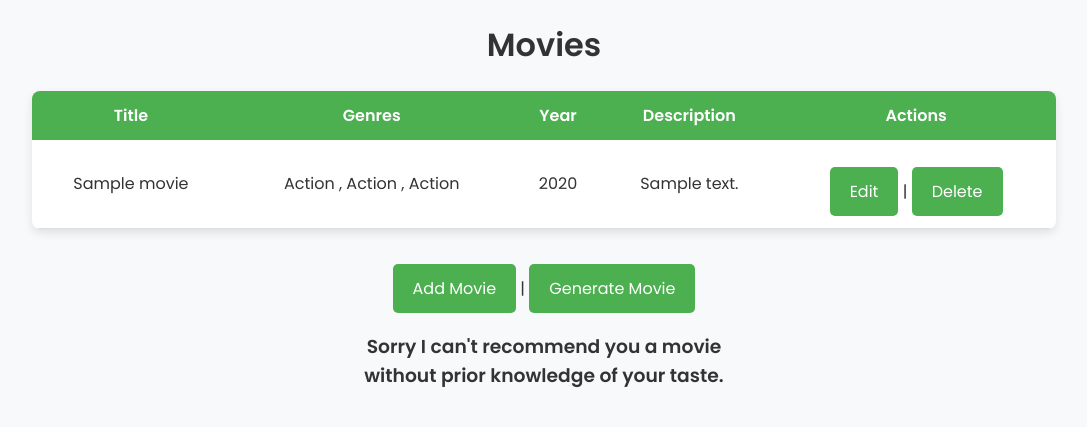
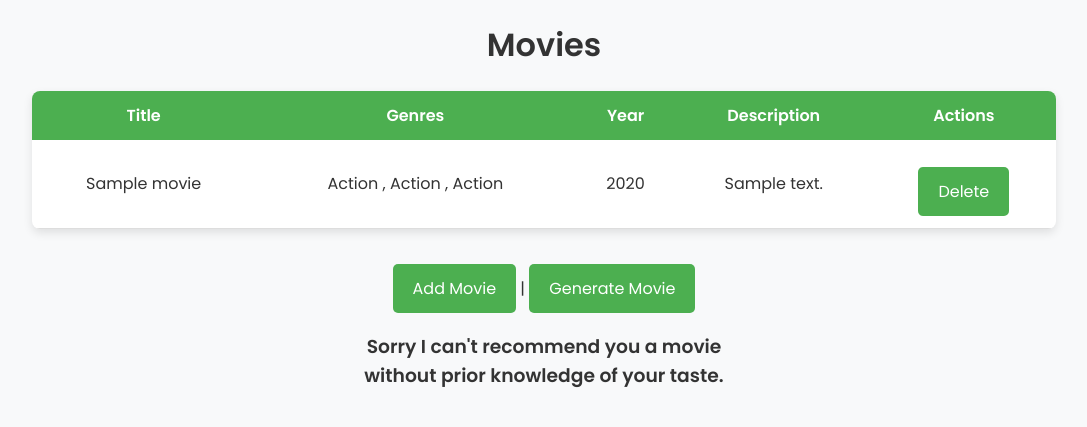
Before and after one commit to GospodinovPetar/movies_app, a Django app: page / in a window 1280 px wide. Shown: the top 427 px of the page, without its empty margins (96-1183 px from the left). Run offline with Django 5.2, Linux system fonts and the light colour scheme; tables that the repository leaves empty hold one stand-in row (values such as "Sample post").

Commit message:
Update movies.html

```diff
--- a/templates/movies.html
+++ b/templates/movies.html
@@ -31,7 +31,6 @@
                         <td>{{ movie.year }}</td>
                         <td>{{ movie.description }}</td>
                         <td>
-                            <a href="{% url 'edit_movie' movie.id %}" class = "button-link">Edit</a> |
                             <a href="{% url 'delete_movie' movie.id %}" class = "button-link" onclick="return confirm('Are you sure?');">Delete</a>
                         </td>
                     </tr>
```
